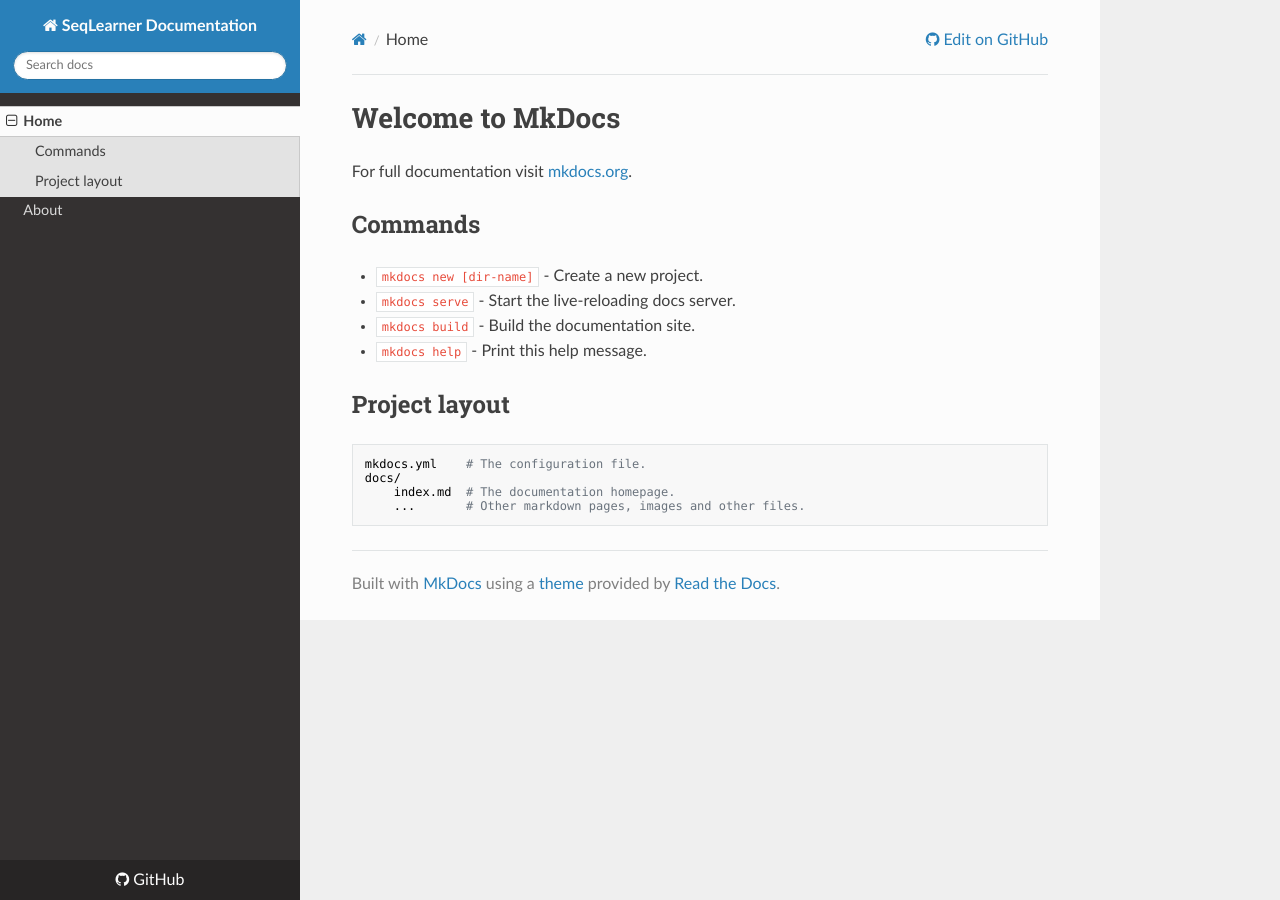
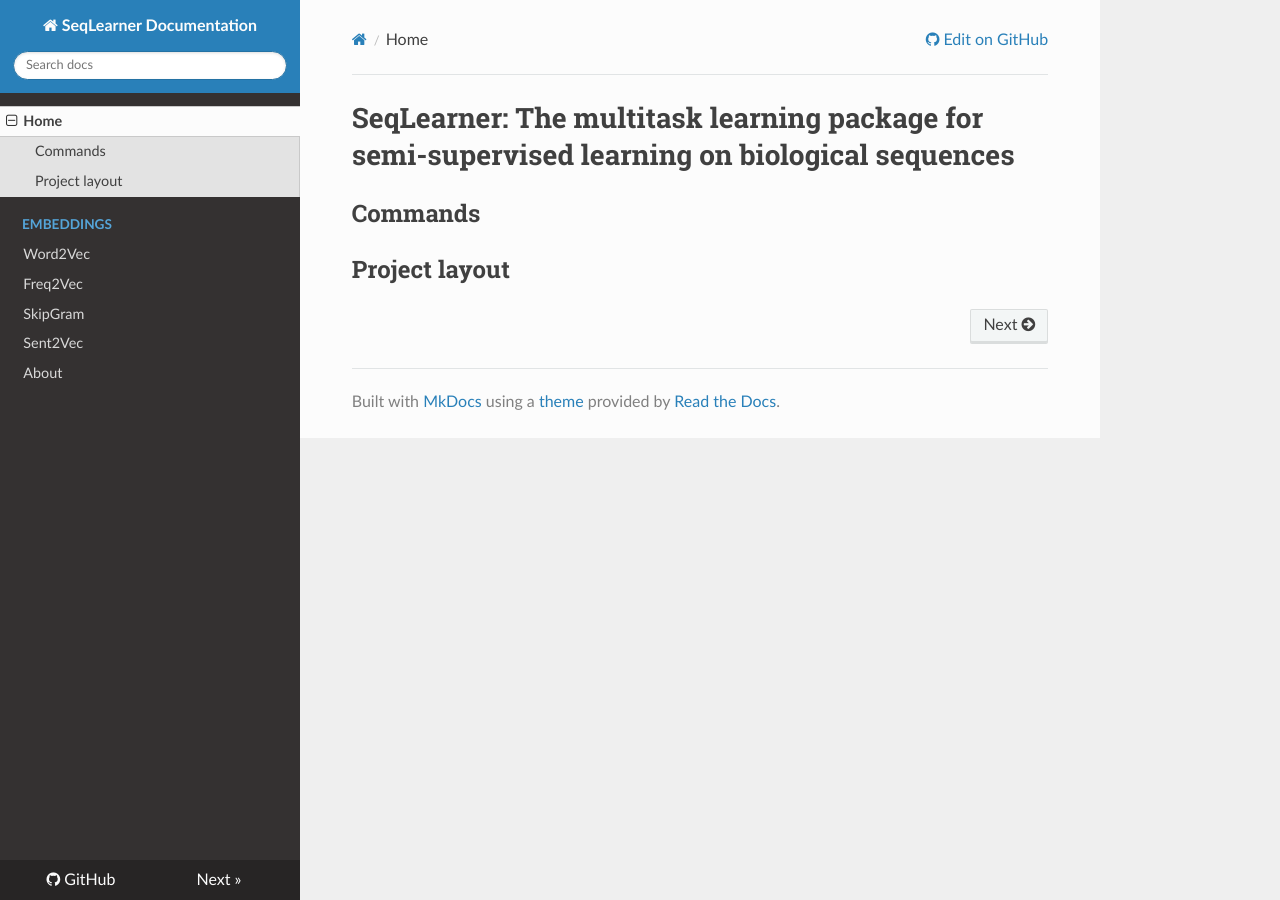
Before and after one commit to EliHei/SeqLearn, an MkDocs documentation site: the page built from docs/index.md, in a window 1280 px wide. Built offline with MkDocs 1.6.1, drawn with Linux system fonts in a browser that asks for light colours; nearby versions of some CDN libraries.

Commit message:
Update mkdocs and add some md files for embedding

```diff
--- a/docs/index.md
+++ b/docs/index.md
@@ -1,17 +1,6 @@
-# Welcome to MkDocs
+# SeqLearner: The multitask learning package for semi-supervised learning on biological sequences
 
-For full documentation visit [mkdocs.org](https://mkdocs.org).
 
 ## Commands
 
-* `mkdocs new [dir-name]` - Create a new project.
-* `mkdocs serve` - Start the live-reloading docs server.
-* `mkdocs build` - Build the documentation site.
-* `mkdocs help` - Print this help message.
-
 ## Project layout
-
-    mkdocs.yml    # The configuration file.
-    docs/
-        index.md  # The documentation homepage.
-        ...       # Other markdown pages, images and other files.
--- a/mkdocs.yml
+++ b/mkdocs.yml
@@ -1,6 +1,11 @@
 site_name: SeqLearner Documentation
 nav:
     - Home: index.md
+    - Embeddings:
+      - Word2Vec: embeddings/word2vec.md
+      - Freq2Vec: embeddings/freq2vec.md
+      - SkipGram: embeddings/skipgram.md
+      - Sent2Vec: embeddings/sent2vec.md
     - About: about.md
 theme: readthedocs
 repo_url: http://github.com/EliHei/SeqLearner
```
Also changed, not shown: docs/about.md (added), docs/embeddings/freq2vec.md (added), docs/embeddings/sent2vec.md (added), docs/embeddings/skipgram.md (added), docs/embeddings/word2vec.md (added).
